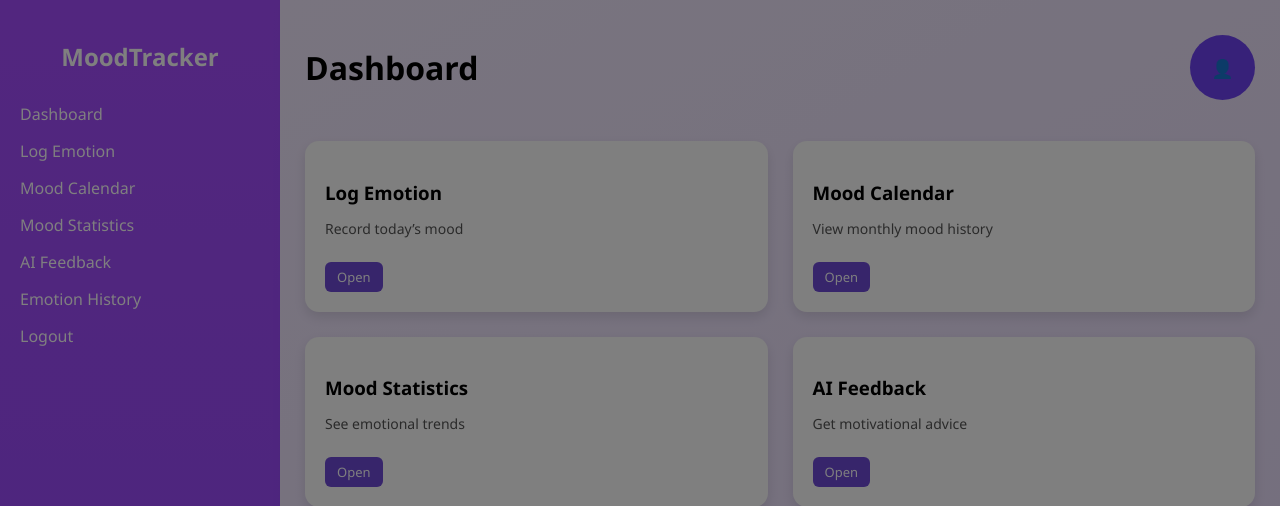
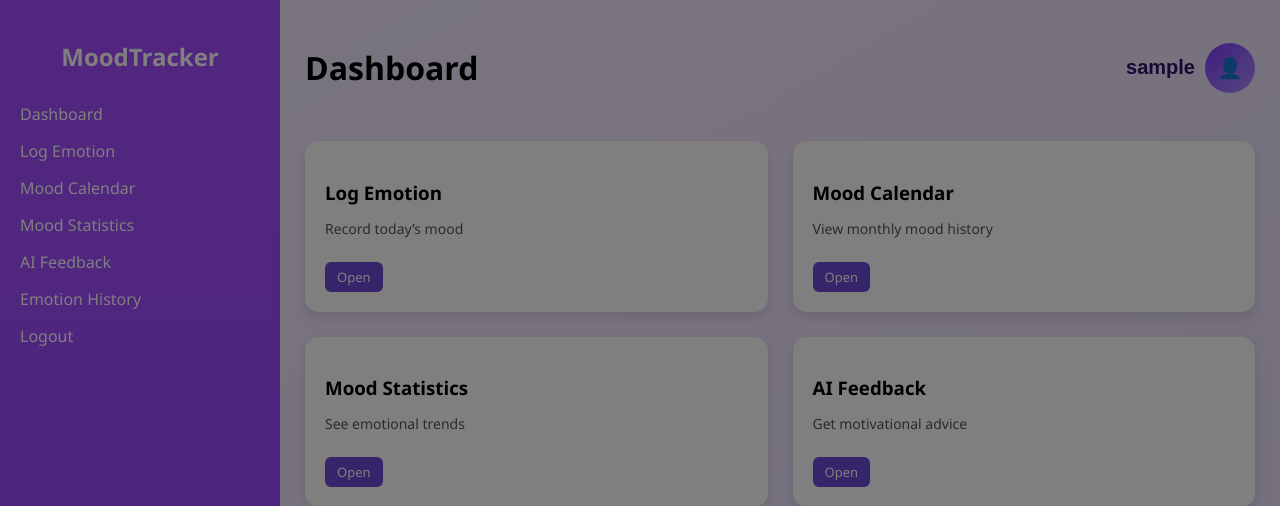
Before and after one commit to cassieY04/MoodTracker, a Flask app: page /dashboard in a window 1280 px wide. Shown: the top 506 px of the page. Run offline with Flask 3, Linux system fonts and the light colour scheme; the visitor is signed in with stand-in values (Sample User, id 1); data comes from the database, SQL or seed files in the repository.

Commit message:
add username beside the profile icon

```diff
--- a/app_package/homepage.py
+++ b/app_package/homepage.py
@@ -1,4 +1,5 @@
 from flask import Blueprint, render_template, session, redirect, url_for, flash
+from .users import UserManager
 
 home_bp = Blueprint('home', __name__)
 
@@ -13,5 +14,6 @@ def dashboard():
         return redirect(url_for("auth.login"))
 
     username = session.get('username')
+    users = UserManager.get_user(username)
     show_popup = session.pop("show_welcome_popup", False)
-    return render_template("dashboard.html", username=username, show_popup=show_popup)
+    return render_template("dashboard.html", username=username, show_popup=show_popup, user=users)
--- a/app_package/static/style.css
+++ b/app_package/static/style.css
@@ -528,19 +528,40 @@ body.body {
 }
 
 .profile-btn-dashboard {
+    display: flex;
+    align-items: center;
+    gap: 10px;               /* space between name and picture */
     text-decoration: none;
+    color: #2c136b;          /* same purple as rest of UI, adjust if needed */
+    font-family: Arial, sans-serif;
+}
+
+.profile-username-dashboard {
+    font-size: 20px;
+    font-weight: 600;
 }
 
 .profile-pic-dashboard {
-    width: 65px;
-    height: 65px;
-    background: #6f43f3;
+    width: 50px;
+    height: 50px;
+    background: linear-gradient(135deg, #7b3cff, #b38cff);
     color: white;
     border-radius: 50%;
     display: flex;
     justify-content: center;
     align-items: center;
     font-size: 18px;
+    overflow: hidden;
+}
+
+/* When using <img> for real photo */
+.profile-pic-dashboard img,
+.profile-pic-dashboard {
+    object-fit: cover;
+}
+/* Optional: special style for the default icon div */
+.default-icon {
+    font-size: 20px;
 }
 
 /*DASHBOARD CARDS */
@@ -577,7 +598,7 @@ body.body {
     font-size: 13px;
 }
 
-/* ======================== Welcome Pop Up ======================== */
+/*  Welcome Pop Up  */
 
 .popup-overlay {
     position: fixed;
--- a/app_package/templates/dashboard.html
+++ b/app_package/templates/dashboard.html
@@ -7,7 +7,7 @@
 </head>
 <body>
 
-<!-- ✅ POPUP (SHOW ONLY FIRST TIME - BACKEND LATER) -->
+<!-- POPUP -->
 {% if show_popup %}
 <div class="popup-overlay" id="welcomePopup">
     <div class="popup-card">
@@ -25,10 +25,9 @@
 </div>
 {% endif %}
 
-<!-- ✅ MAIN LAYOUT -->
 <div class="layout">
 
-    <!-- ✅ SIDEBAR -->
+    <!-- SIDEBAR -->
     <aside class="sidebar">
         <h2 class="logo">MoodTracker</h2>
 
@@ -43,19 +42,26 @@
         </nav>
     </aside>
 
-    <!-- ✅ MAIN CONTENT -->
     <div class="main-section">
 
-        <!-- ✅ TOP HEADER -->
         <header class="topbar">
             <h1>Dashboard</h1>
 
             <a href="/profile/{{ username }}" class="profile-btn-dashboard">
-                <div class="profile-pic-dashboard">👤</div>
+                <!-- Username text -->
+                <span class="profile-username-dashboard">{{ user.username }}</span>
+
+                <!-- Profile picture (same as profile page) -->
+                {% if user.profile_picture %}
+                    <img src="{{ user.profile_picture}}"
+                        alt="Profile picture"
+                        class="profile-pic-dashboard">
+                {% else %}
+                    <div class="profile-pic-dashboard default-icon">👤</div>
+                {% endif %}
             </a>
         </header>
 
-        <!-- ✅ DASHBOARD CARDS -->
         <section class="dashboard-grid">
 
             <div class="dashboard-card">
--- a/app_package/users.py
+++ b/app_package/users.py
@@ -100,7 +100,7 @@ class UserManager:
         db = get_db()
         try:
             cursor = db.execute(
-                "SELECT username, email FROM users WHERE username = ? OR email = ?",
+                "SELECT username, email , phone, password, bio, address, birthday, age, gender, security_question, security_answer, profile_picture FROM users WHERE username = ? OR email = ?",
                 (identity, identity)
             )
             row = cursor.fetchone()
```
Also changed, not shown: static/uploads/profile_pics/YamY_3f2257e1bc7b4264812893b23ff8c928.jpg (added), static/uploads/profile_pics/YamY_acf3331652664f989116b945af8a3ede.jpg (deleted), static/uploads/profile_pics/YamY_b6587a9fcb074e44abf70597d3cc12ec.png (added).
